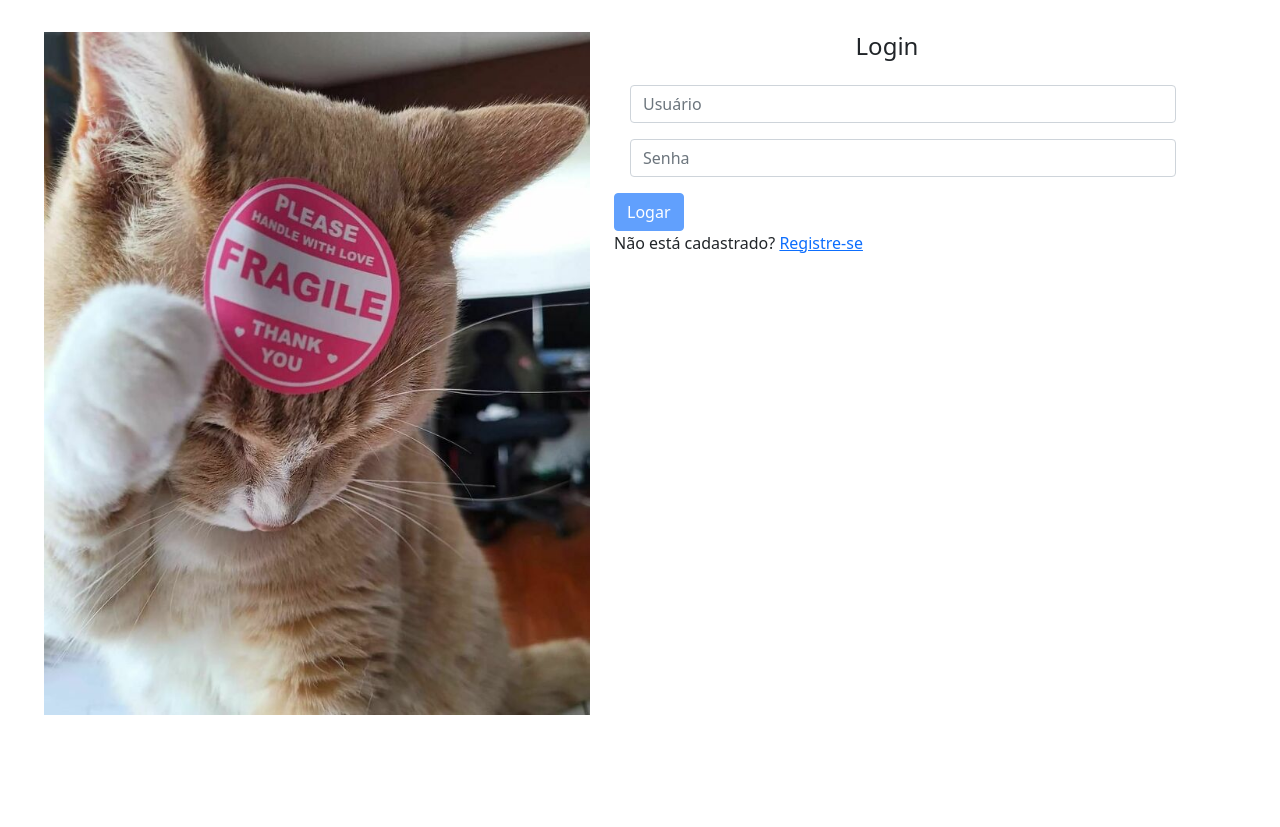
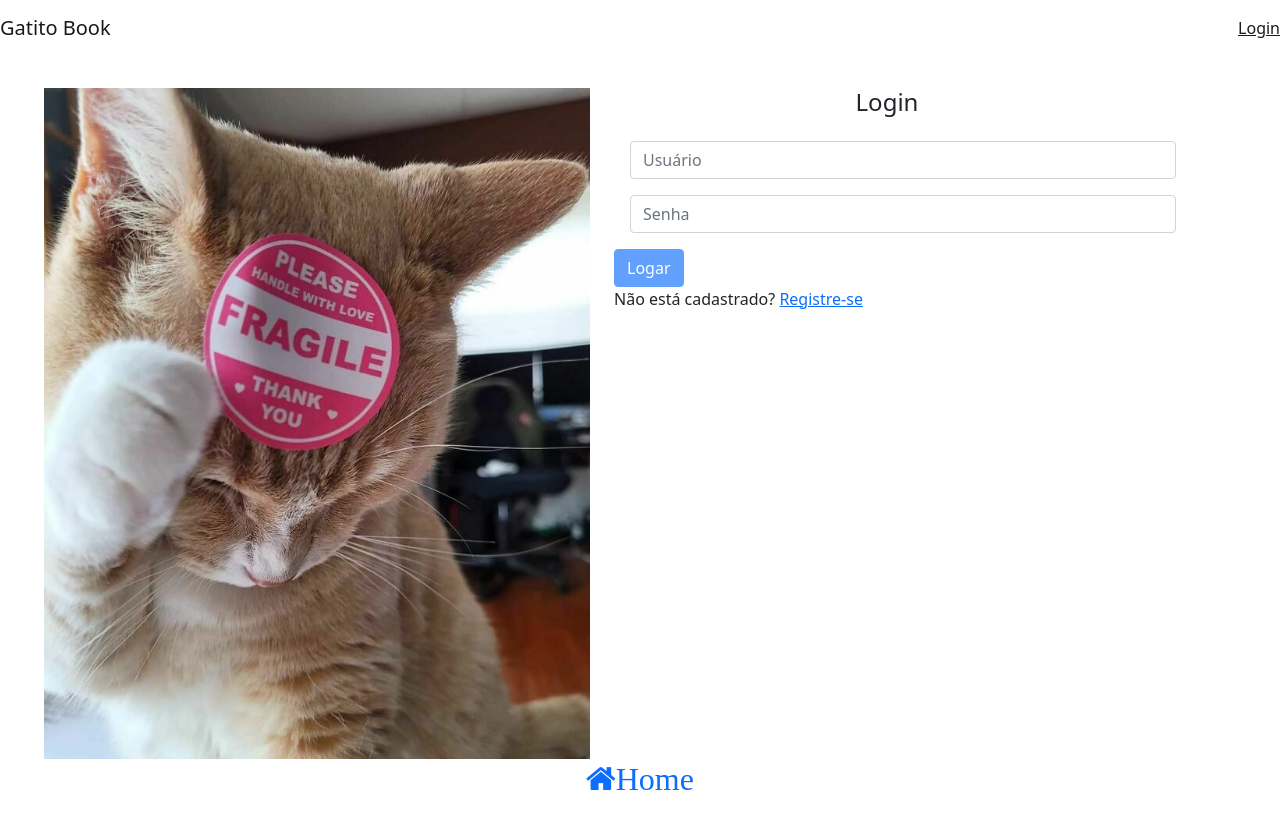
Before and after one commit to Jeff-Christian/Gatito-book, an Angular app: page /home in a window 1280 px wide. Before the commit the page ends 800 px from the top, so only its background shows below. Built offline with nearby package versions, Linux system fonts and the light colour scheme.

Commit message:
autorização de entrada do usuario, informando novo e user alem da saída, cabeçalho e rodape padrao das páginas pra ajudar no direcionamento do usuário

```diff
--- a/src/app/app.component.html
+++ b/src/app/app.component.html
@@ -1 +1,3 @@
+<app-header></app-header>
 <router-outlet></router-outlet>
+<app-footer></app-footer>
--- a/src/app/app.module.ts
+++ b/src/app/app.module.ts
@@ -1,3 +1,6 @@
+import { RouterModule } from '@angular/router';
+import { FooterModule } from './componentes/footer/footer.module';
+import { HeaderModule } from './componentes/header/header.module';
 import { NgModule } from '@angular/core';
 import { BrowserModule } from '@angular/platform-browser';
 import { AppComponent } from './app.component';
@@ -12,6 +15,9 @@
     BrowserModule,
     AppRoutingModule,
     HttpClientModule,
+    HeaderModule,
+    FooterModule,
+    RouterModule,
   ],
   providers: [],
   bootstrap: [AppComponent]
--- a/src/app/autenticacao/autenticacao.service.ts
+++ b/src/app/autenticacao/autenticacao.service.ts
@@ -20,7 +20,7 @@
     },
     { observe: 'response'}).pipe(
       tap((res) => {
-        const authToken = res.headers.get('x-acess-token') ?? '';
+        const authToken = res.headers.get('x-access-token') ?? '';
         this.userService.saveToken(authToken);
       })
     )
--- /dev/null
+++ b/src/app/componentes/footer/footer.component.html
@@ -0,0 +1,25 @@
+<footer class="mt-5">
+
+  <div class="fixed-bottom bg-white p-1">
+
+    <div class="container">
+
+      <div class="row text-center">
+
+        <div class="col-g">
+
+          <a routerLink="['']">
+
+            <i class="fa fa-home fa-2x">Home</i>
+
+          </a>
+
+        </div>
+
+      </div>
+
+    </div>
+
+  </div>
+
+</footer>
--- /dev/null
+++ b/src/app/componentes/footer/footer.component.ts
@@ -0,0 +1,15 @@
+import { Component, OnInit } from '@angular/core';
+
+@Component({
+  selector: 'app-footer',
+  templateUrl: './footer.component.html',
+  styleUrls: ['./footer.component.css']
+})
+export class FooterComponent implements OnInit {
+
+  constructor() { }
+
+  ngOnInit(): void {
+  }
+
+}
--- a/src/app/componentes/header/header.component.html
+++ b/src/app/componentes/header/header.component.html
@@ -16,10 +16,10 @@
 
   </nav>
 
-  <ng-template  #login>
+  <ng-template #login>
 
     <span class="navbar-text">
-      <a routerLink="[''}">Login</a>
+      <a routerLink="['']">Login</a>
     </span>
 
   </ng-template>
```
Also changed, not shown: src/app/componentes/footer/footer.module.ts (added, +20 -0 lines), src/app/componentes/footer/footer.component.css (added), 1 other file (tests, documents, lock files or other folders).
